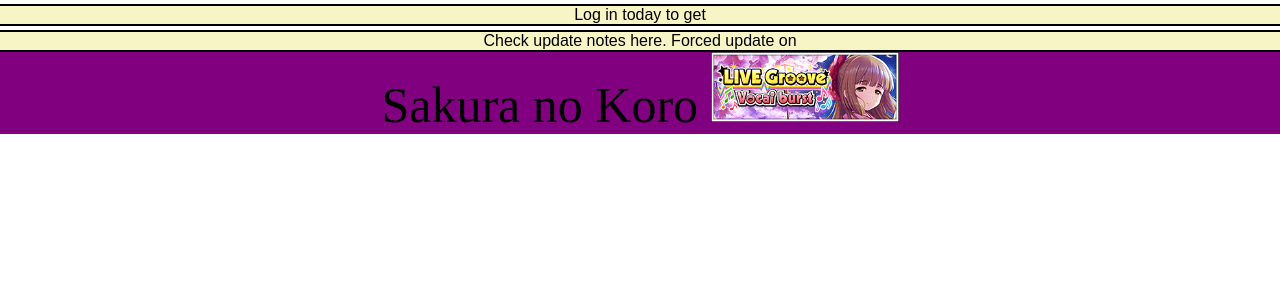
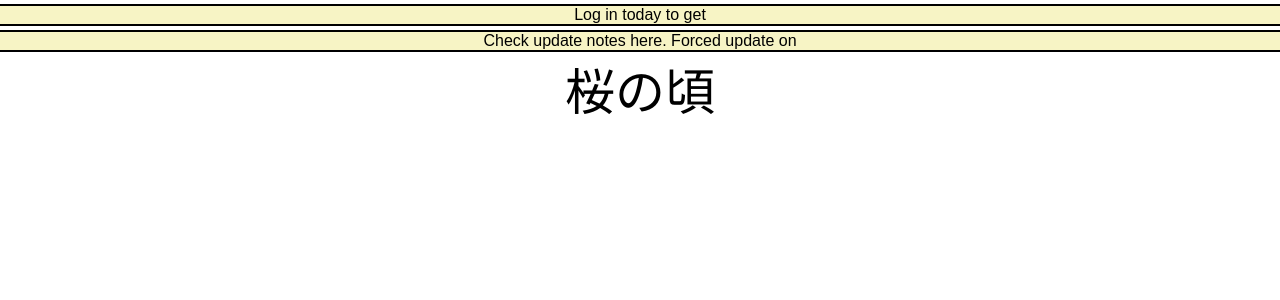
Before and after one commit to SunnyLannie/starlight-twintail, a React app: page / in a window 1280 px wide. Shown: the top 300 px of the page. Built offline with nearby package versions, Linux system fonts and the light colour scheme; a web font is replaced by a local one.

Commit message:
hard code styling carousel

```diff
--- a/src/Home/Home.jsx
+++ b/src/Home/Home.jsx
@@ -31,28 +31,24 @@ class Home extends Component {
       <div className={styles.homepage}>
 
         <Notice
-          className={styles.notice}
           contents={this.state.announcements}
         />
         <EventCarousel
-          className={styles.carousel}
           category="Live Groove Vocal Burst"
-          title="Sakura no Koro"
+          song="桜の頃"
+          romanji="Sakura no Koro"
           bannerMini="assets/event/sakura-no-koro-mini.png"
           banner="assets/event/sakura-no-koro.png"
         />
         {/*<GachaCarousel
-          className={styles.carousel}
           category="Limited"
           startDate= {new Date('11/30/2017')}
           endDate= {new Date('12/10/2017')}
           img="assets/gacha/newyear2016.png"
         />
         <LatestNews
-          className={styles.latestNews}
         />
         <FeaturedIdol
-          className={styles.featuredIdol}
         />*/}
       </div>
     );
@@ -72,7 +68,7 @@ class Navbar extends Component {
 class Notice extends Component {
   render() {
     const contents = this.props.contents;
-    var messages = contents.map((content, i) => <div className={this.props.className} key={i}>{content.message}</div>
+    var messages = contents.map((content, i) => <div className={styles.notice} key={i}>{content.message}</div>
 //      console.log(content.message);
     );
 
@@ -96,8 +92,11 @@ class EventCarousel extends Component {
   render() {
     return(
       <div className={styles.carousel}>
-        <div className={styles.eventTitle}>{this.props.title} <img className={styles.carouselBannerMini} src={this.props.bannerMini} alt="sakura-no-koro"></img></div>
-        {/*<CarouselTab />*/}
+        <div className={styles.eventSong}>{this.props.song}</div>
+        {/*<img className={styles.carouselBannerMini} src={this.props.bannerMini} alt="sakura-no-koro"></img>*/}
+        <CarouselTab
+        />
+        {/*<div className={styles.eventTitle}>{this.props.title}</div>*/}
       </div>
     );
   };
@@ -106,10 +105,11 @@ class EventCarousel extends Component {
 class GachaCarousel extends Component {
   render() {
     return(
-      <div className={this.props.className}>
+      <div className={styles.carousel}>
         <div>{`${this.props.category} Gacha`}</div>
         <img className={styles.carouselBG} src={this.props.img} alt="New Year 2016 Gacha"></img>
-        <CarouselTab />
+        <CarouselTab
+        />
       </div>
     );
   };
@@ -118,7 +118,8 @@ class GachaCarousel extends Component {
 class CarouselTab extends Component {
   render() {
     return(
-      <div>
+      <div className='carouselTab'>
+
       </div>
     );
   };
--- a/src/Home/Home.module.css
+++ b/src/Home/Home.module.css
@@ -17,14 +17,22 @@
   position: relative;
   text-align: center;
   font-family: 'Paytone One', Georgia, Serif;
+}
+
+/* carousel name text */
+.carousel .carouselName{
+  font-family: 'Paytone One', Georgia, Serif;
   font-size: 1.875rem;
-  background-color: purple;
 }
 
 /* setting font for event title */
-.carousel .eventTitle {
+.carousel .eventSong {
+  position: relative;
   font-family: 'Mirza';
   font-size: 3.125rem;
+
+  height: 3.125rem;
+
 }
 
 /* mini banner */
@@ -34,6 +42,11 @@
   top: 50%;
   left: 30%;
   transform: translateX(-250%) translateY(0%);*/
+}
+
+/* Carousel single tab */
+.carousel .carouselTab {
+  background-color: green;
 }
 
 /* background styling carousel
```
